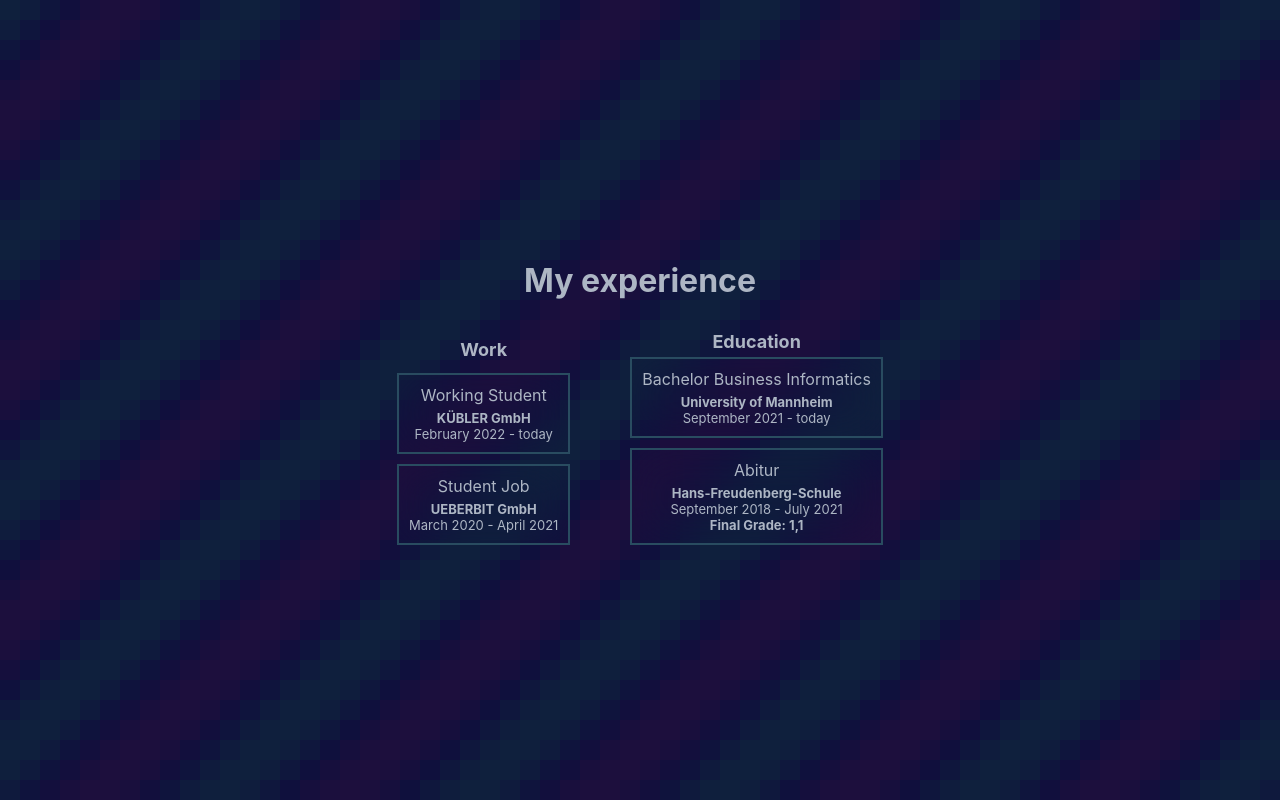
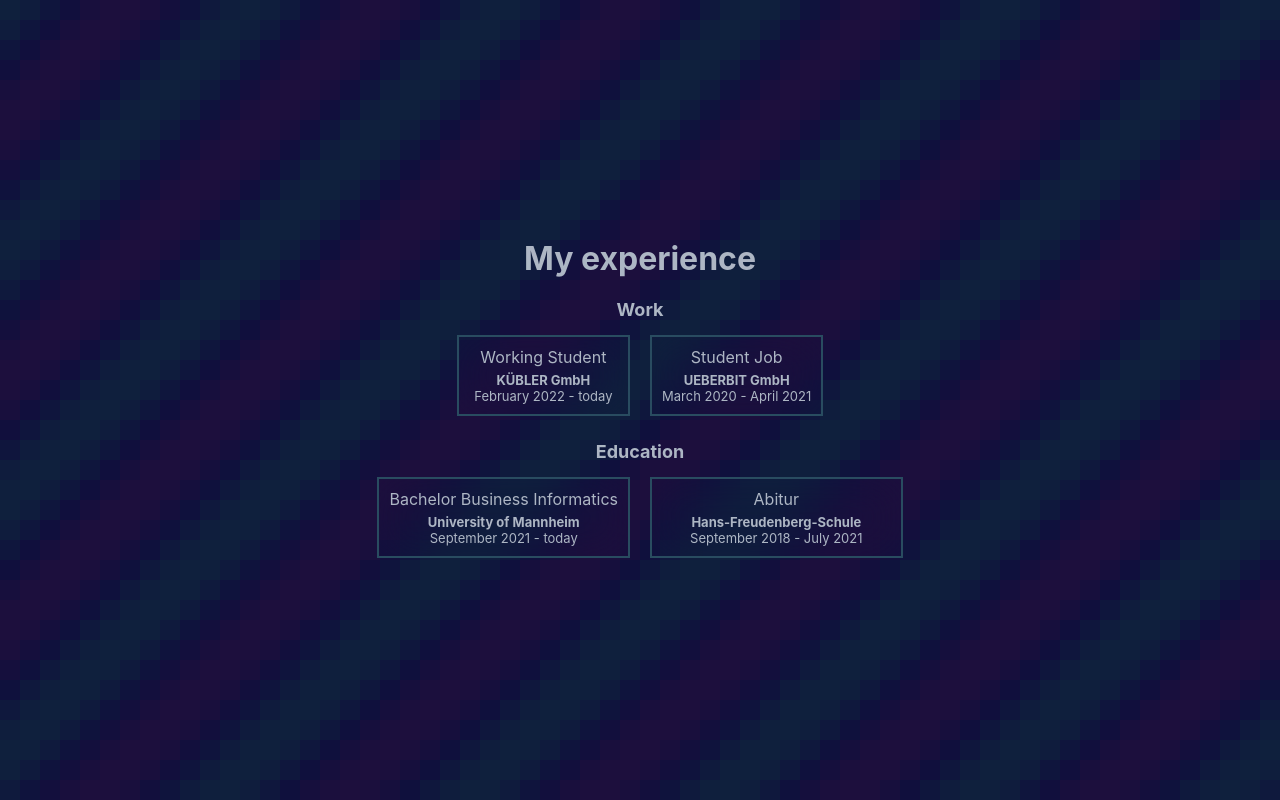
Before and after one commit to ibveecnk/portfolio, a Next.js app: page /experience in a window 1280 px wide. Built offline with nearby package versions, Linux system fonts and the light colour scheme.

Commit message:
Improve Experience design, add new Skills

```diff
--- a/components/Experience/EducationCard.tsx
+++ b/components/Experience/EducationCard.tsx
@@ -43,11 +43,6 @@ export const EducationCard: React.FC<Props> = ({
         {from && to ? (
           <div className={styles.cardText}>{dateSpanToString(from, to)}</div>
         ) : null}
-        {grade ? (
-          <div className={styles.cardText + " " + styles.cardBold}>
-            Final Grade: {grade.toFixed(1).replace(".", ",")}
-          </div>
-        ) : null}
       </div>
     </Link>
   );
--- a/pages/experience.tsx
+++ b/pages/experience.tsx
@@ -9,9 +9,8 @@ const Home: NextPage = () => {
     <div className={styles.container}>
       <main className={styles.main}>
         <h1>My experience</h1>
-        <div className={styles.columnWrapper}>
+        <div className={styles.columnTitle}>Work</div>
         <div className={styles.cardWrapper}>
-            <div className={styles.columnTitle}>Work</div>
           <ExperienceCard
             company="KÜBLER GmbH"
             position="Working Student"
@@ -28,8 +27,8 @@ const Home: NextPage = () => {
             to={new Date(2021, 3)}
           ></ExperienceCard>
         </div>
+        <div className={styles.columnTitle}>Education</div>
         <div className={styles.cardWrapper}>
-            <div className={styles.columnTitle}>Education</div>
           <EducationCard
             text="Bachelor Business Informatics"
             link="https://www.uni-mannheim.de/studium/studienangebot/bachelor-wirtschaftsinformatik/"
@@ -40,13 +39,11 @@ const Home: NextPage = () => {
           ></EducationCard>
           <EducationCard
             text="Abitur"
-              grade={1.1}
             link="https://www.hfswe.de"
             uni="Hans-Freudenberg-Schule"
             from={new Date(2018, 8)}
             to={new Date(2021, 6)}
           ></EducationCard>
-          </div>
         </div>
       </main>
     </div>
--- a/public/background-renderer.js
+++ b/public/background-renderer.js
@@ -1,3 +1,5 @@
+"use-strict";
+
 /*
  * Code that renders the page background
  */
--- a/styles/pages/Experience.module.scss
+++ b/styles/pages/Experience.module.scss
@@ -12,12 +12,6 @@
   align-items: center;
 }
 
-.columnWrapper {
-  display: flex;
-  flex-wrap: wrap;
-  justify-content: center;
-}
-
 .columnTitle {
   font-size: large;
   font-weight: bold;
@@ -25,13 +19,15 @@
 
 .cardWrapper {
   display: grid;
-  grid-template: 1fr / 1fr;
-  flex-direction: column;
+  grid-template: 1fr / 1fr 1fr;
+  flex-direction: row;
   justify-content: center;
   align-items: center;
-  flex-wrap: nowrap;
+  flex-wrap: wrap;
   text-align: center;
-  margin: 10px 20px;
+  margin: 0 10%;
+  margin-top: 10px;
+  margin-bottom: 20px;
   min-width: fit-content;
 }
 
```
Also changed, not shown: pages/skills.tsx (+10 -0 lines). Lines whose indentation alone changed are shown as unchanged.
